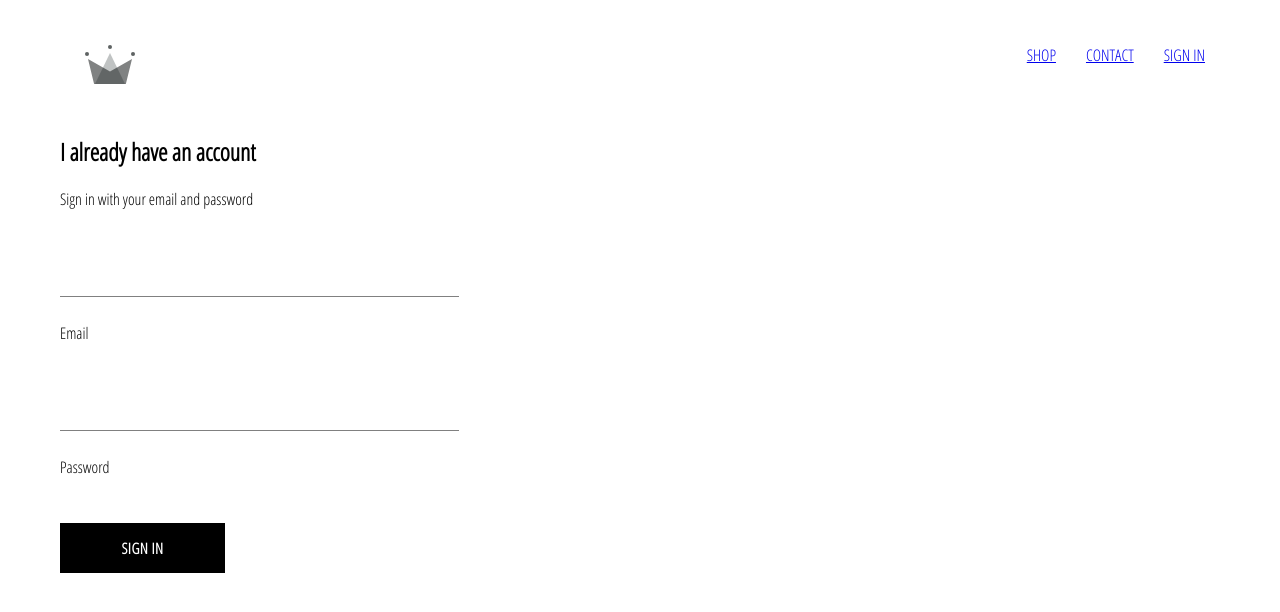
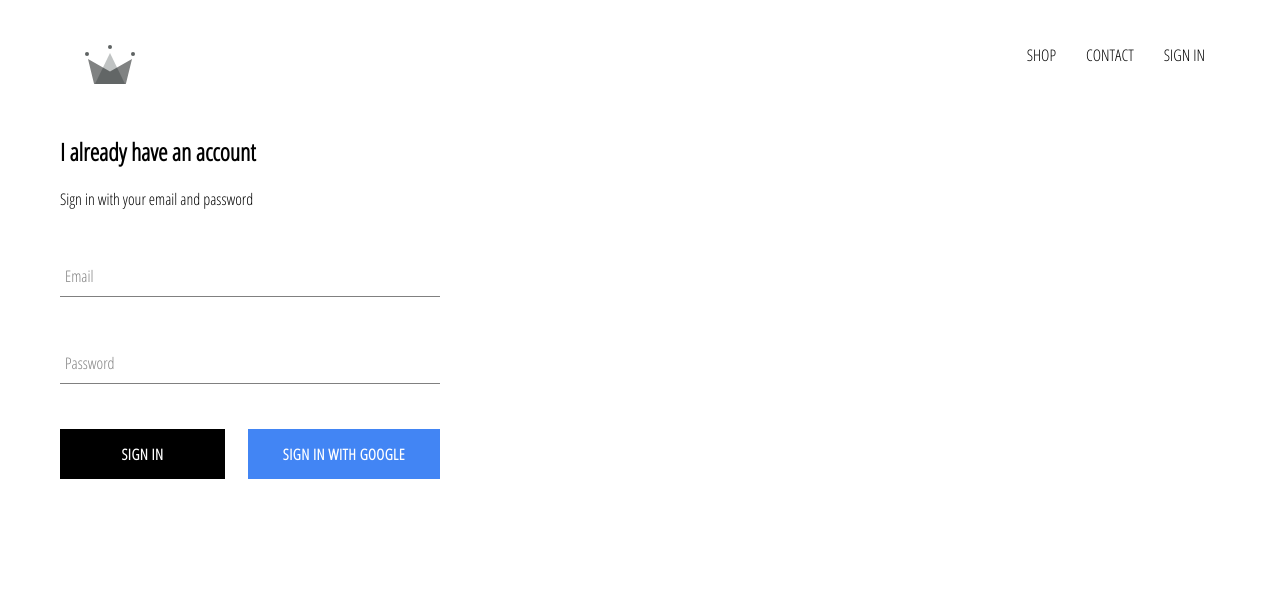
Before and after one commit to marcosvscampos/crwn-cloathing, a React (Create React App) app: page /signin in a window 1280 px wide. Shown: the top 612 px of the page. Built offline with nearby package versions, Linux system fonts and the light colour scheme; no server answers.

Commit message:
Integracao com auth do google

```diff
--- a/package.json
+++ b/package.json
@@ -6,6 +6,7 @@
     "@testing-library/jest-dom": "^4.2.4",
     "@testing-library/react": "^9.3.2",
     "@testing-library/user-event": "^7.1.2",
+    "firebase": "^7.6.1",
     "node-sass": "^4.13.0",
     "react": "^16.12.0",
     "react-dom": "^16.12.0",
--- a/src/App.css
+++ b/src/App.css
@@ -2,3 +2,7 @@
     font-family: 'Open Sans Condensed', sans-serif;
     padding: 20px 60px;
 }
+
+* {
+    box-sizing: border-box;
+}
--- a/src/App.js
+++ b/src/App.js
@@ -1,4 +1,4 @@
-import React from 'react';
+import React, { Component } from 'react';
 
 import './App.css';
 
@@ -7,18 +7,43 @@
 import ShopPage from './pages/shop/Shop.container';
 import Header from './components/header/Header.component';
 import SignInSignUp from './pages/signin-signup/SignInSignUp.container';
+import { auth } from './firebase/firebase.utils';
 
-function App() {
+class App extends Component {
+
+  constructor(){
+    super();
+
+    this.state = {
+      currentUser : null
+    }
+  }
+
+  unsubscribeFromAuth = null;
+
+  componentDidMount() {
+    this.unsubscribeFromAuth = auth.onAuthStateChanged(user => {
+      this.setState({ currentUser: user })
+      console.log(user);
+    })
+  }
+
+  componentWillUnmount() {
+    this.unsubscribeFromAuth();
+  }
+
+  render() {
     return (
       <div>
-      <Header />
+        <Header currentUser={this.state.currentUser}/>
         <Switch>
-        <Route exact path="/" component={HomePage}/>
+          <Route exact path="/" component={HomePage} />
           <Route path="/shop" component={ShopPage} />
           <Route path="/signin" component={SignInSignUp} />
         </Switch>
       </div>
     );
   }
+}
 
 export default App;
--- a/src/components/custom-button/CustomButton.component.jsx
+++ b/src/components/custom-button/CustomButton.component.jsx
@@ -1,8 +1,8 @@
 import React from 'react';
 import './CustomButton.styles.scss';
 
-const CustomButton = ({children, ...otherProps}) => (
-    <button className="custom-button" {...otherProps}>
+const CustomButton = ({children, isGoogleSignIn, ...otherProps}) => (
+    <button className={`${isGoogleSignIn ? 'google-sign-in' : ''} custom-button`} {...otherProps}>
         {children}
     </button>
 )
--- a/src/components/custom-button/CustomButton.styles.scss
+++ b/src/components/custom-button/CustomButton.styles.scss
@@ -19,4 +19,14 @@
       color: black;
       border: 1px solid black;
     }
+
+    &.google-sign-in {
+      background-color: #4285f4;
+      color: white;
+
+      &:hover {
+        background-color: #357ae8;
+        border: none;
+      }
+    }
   }
--- a/src/components/form-input/FormInput.component.jsx
+++ b/src/components/form-input/FormInput.component.jsx
@@ -6,7 +6,7 @@
         <input className="form-input" onChange={handleChange} {...otherProps}/>
         {
             label ?
-            (<label className={`${value.length ? 'shrink' : ''}`}>{label}</label>)
+            (<label className={`${value.length ? 'shrink' : ''} form-input-label`}>{label}</label>)
             : null
         }
     </div>
--- a/src/components/header/Header.component.jsx
+++ b/src/components/header/Header.component.jsx
@@ -3,8 +3,9 @@
 
 import './Header.styles.scss';
 import { ReactComponent as Logo } from '../../assets/crown.svg';
+import { auth } from '../../firebase/firebase.utils';
 
-const Header  = () => (
+const Header = ({ currentUser }) => (
     <div className="header">
         <Link className="logo-container" to="/">
             <Logo className="logo" />
@@ -16,9 +17,14 @@
             <Link className="option" to="/contact">
                 CONTACT
             </Link>
-            <Link className="option" to="/signin">
-                SIGN IN
-            </Link>
+
+            {
+                currentUser ?
+                    <div className="option" onClick={() => auth.signOut()}>SIGN OUT</div>
+                    :
+                    <Link className="option" to="/signin">SIGN IN</Link>
+            }
+
         </div>
     </div>
 )
--- a/src/components/header/Header.styles.scss
+++ b/src/components/header/Header.styles.scss
@@ -19,7 +19,14 @@
       justify-content: flex-end;
 
       .option {
+        text-decoration: none;
+        color: black;
+        cursor: pointer;
         padding: 10px 15px;
+
+        &:hover {
+          color: gray;
+        }
       }
     }
   }
--- a/src/components/sign-in/SignIn.component.jsx
+++ b/src/components/sign-in/SignIn.component.jsx
@@ -3,8 +3,10 @@
 import FormInput from '../form-input/FormInput.component';
 import CustomButton from '../custom-button/CustomButton.component';
 
+import { signInWithGoogle } from '../../firebase/firebase.utils';
+
 class SignIn extends Component {
-    constructor(props){
+    constructor(props) {
         super(props);
 
         this.state = {
@@ -15,12 +17,12 @@
 
     handleSubmit = (e) => {
         e.preventDefault();
-        this.setState({ email : "", password: "" })
+        this.setState({ email: "", password: "" })
     }
 
     handleChange = (e) => {
         const { value, name } = e.target;
-        this.setState({ [name] : value });
+        this.setState({ [name]: value });
     }
 
     render() {
@@ -34,7 +36,10 @@
                         handleChange={this.handleChange} label="Email" required />
                     <FormInput name="password" type="password" value={this.state.password}
                         handleChange={this.handleChange} label="Password" required />
-                    <CustomButton type="submit">Sign In</CustomButton>
+                    <div className="buttons">
+                        <CustomButton type="submit">Sign In</CustomButton>
+                        <CustomButton onClick={signInWithGoogle} isGoogleSignIn>Sign In With Google</CustomButton>
+                    </div>
                 </form>
             </div>
         )
--- a/src/components/sign-in/SignIn.styles.scss
+++ b/src/components/sign-in/SignIn.styles.scss
@@ -1,9 +1,14 @@
 .sign-in {
-    width: 30vw;
+    width: 380px;
     display: flex;
     flex-direction: column;
 
     .title {
         margin: 10px 0;
     }
+
+    .buttons {
+        display: flex;
+        justify-content: space-between;
+    }
 }
--- /dev/null
+++ b/src/firebase/firebase.utils.js
@@ -0,0 +1,24 @@
+import firebase from 'firebase/app';
+import 'firebase/firestore';
+import 'firebase/auth';
+import { config } from './config.js';
+
+firebase.initializeApp(config);
+
+const auth = firebase.auth();
+const firestore = firebase.firestore();
+
+const provider = new firebase.auth.GoogleAuthProvider();
+provider.setCustomParameters({
+    prompt: 'select_account'
+});
+
+const signInWithGoogle = () => auth.signInWithPopup(provider);
+
+export {
+    auth,
+    firestore,
+    signInWithGoogle
+}
+
+export default firebase;
```
Also changed, not shown: 2 other files (tests, documents, lock files or other folders). Lines whose indentation alone changed are shown as unchanged.
